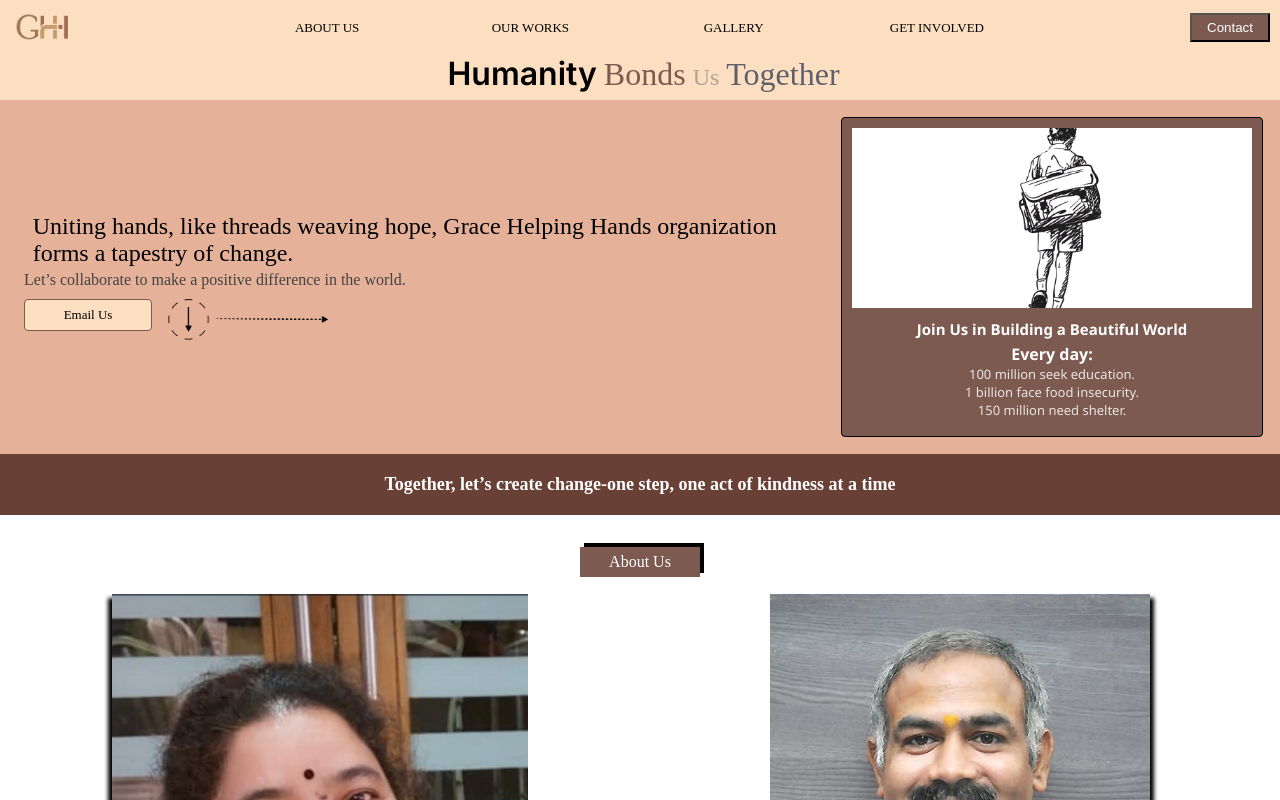
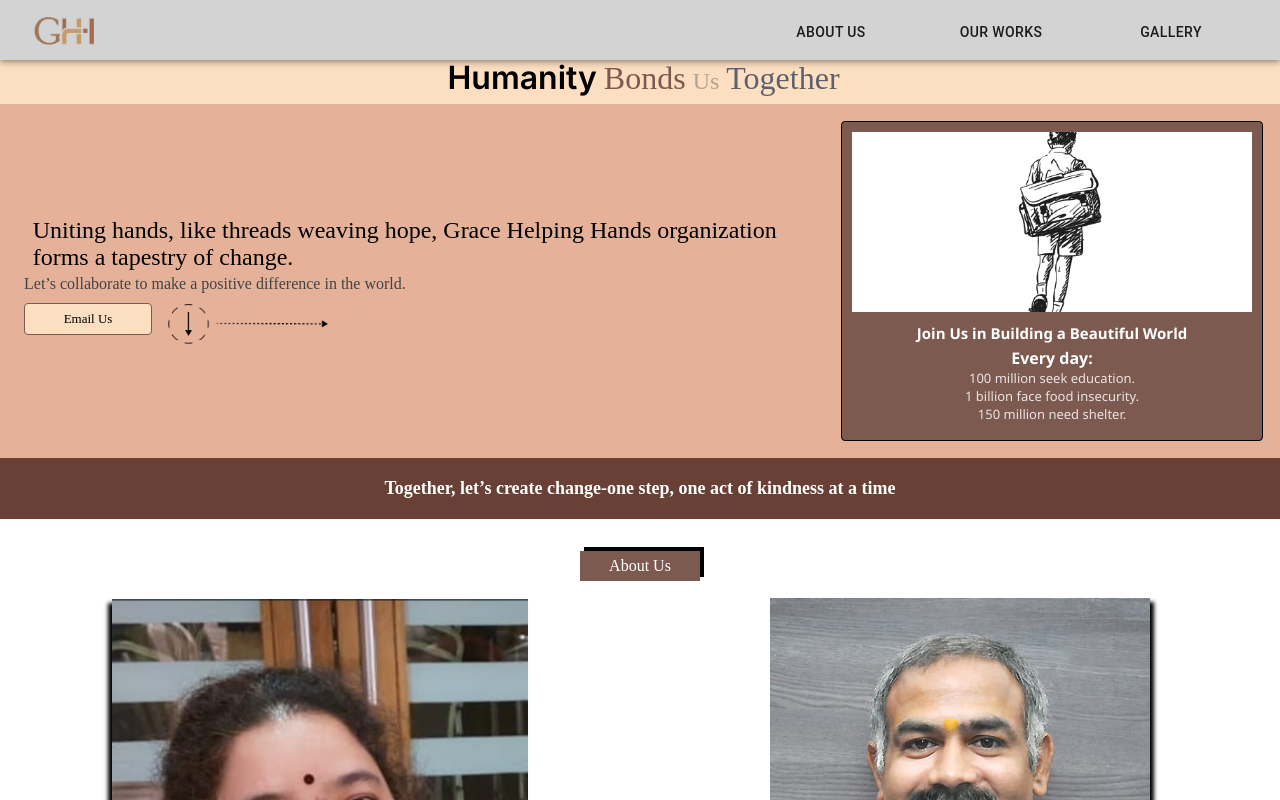
Before and after one commit to darshan1005/GHH-org, a React (Vite) app: page / in a window 1280 px wide. Shown: the top 800 px of the page. Built offline with nearby package versions, Linux system fonts and the light colour scheme; a web font is replaced by a local one.

Commit message:
Navbar-MUI-conversion

```diff
--- a/src/Components/Nav-bar/Nav.jsx
+++ b/src/Components/Nav-bar/Nav.jsx
@@ -1,35 +1,150 @@
-import { useEffect } from 'react';
-import logo from '../../assets/Asset 10@2x.png';
-import logo2 from '../../assets/GHH 9@2x.png';
+import { useEffect, useState } from "react";
+import {
+  AppBar,
+  Toolbar,
+  Button,
+  Container,
+  Box,
+  Menu,
+  MenuItem,
+  Typography,
+} from "@mui/material";
+import logo from "../../assets/Asset 10@2x.png";
+import logo2 from "../../assets/GHH 9@2x.png";
+import MenuOpenIcon from "@mui/icons-material/MenuOpen";
 
 // Import AOS
-import AOS from 'aos';
-import 'aos/dist/aos.css';
+import AOS from "aos";
+import "aos/dist/aos.css";
 
 const Nav = () => {
-    useEffect(() => {
-        AOS.init({ duration: 2000 });
-    }, []);
+  useEffect(() => {
+    AOS.init({ duration: 2000 });
+  }, []);
 
-    return (
-        <div className='nav-title'>
-            <div data-aos='fade-down' data-aos-duration="1000" data-aos-once='true' className="logo-container">
-                <img src={logo} alt="GHH" onError={(e) => { e.target.src = logo2; }} />
-            </div>
-            <div data-aos='fade-down' data-aos-duration="1000" data-aos-once='true' className="nav-list">
-                <ul className="list">
-                    <li className="navs" ><a href="#Aboutus">ABOUT US</a></li>
-                    <li className="navs" ><a href="#Ourwork">OUR WORKS</a></li>
-                    <li className="navs" ><a href="#Gallery">GALLERY</a></li>
-                    <li className="navs" ><a href="#Getinvolved">GET INVOLVED</a></li>
-                </ul>
-            </div>
-            <div data-aos='fade-down' data-aos-duration="1000" data-aos-once='true' className="contact-btn">
-                <a href='#Getinvolved'>
-                    <button className="contact">Contact</button></a>
-            </div>
-        </div>
-    );
+  const [anchorElNav, setAnchorElNav] = useState(null);
+
+  const pages = [
+    { name: "ABOUT US", href: "#Aboutus" },
+    { name: "OUR WORKS", href: "#Ourwork" },
+    { name: "GALLERY", href: "#Gallery" },
+  ];
+
+  const handleOpenNavMenu = (event) => {
+    setAnchorElNav(event.currentTarget);
+  };
+
+  const handleCloseNavMenu = () => {
+    setAnchorElNav(null);
+  };
+
+  return (
+    <AppBar
+      position="sticky"
+      color="default"
+      sx={{
+        backgroundColor: "lightgrey",
+        height: "60px",
+        maxWidth: "100% !important",
+      }}
+    >
+      <Container
+        sx={{ height: "55px", maxWidth: "100% !important", margin: "0px" }}
+      >
+        <Toolbar
+          disableGutters
+          sx={{ height: "50px", maxWidth: "100% !important" }}
+        >
+          {/* Logo */}
+          <Box
+            component="div"
+            data-aos="fade-down"
+            data-aos-duration="1000"
+            data-aos-once="true"
+            sx={{ display: "flex", alignItems: "center", mr: 2 }}
+          >
+            <img
+              src={logo}
+              alt="GHH"
+              onError={(e) => {
+                e.target.src = logo2;
+              }}
+              style={{
+                height: "40px",
+                width: "60px",
+                marginRight: "10px",
+                marginLeft: "10px",
+              }}
+            />
+          </Box>
+
+          {/* Navigation Links for Larger Screens */}
+          <Box
+            component="nav"
+            data-aos="fade-down"
+            data-aos-duration="1000"
+            data-aos-once="true"
+            sx={{
+              flexGrow: 1,
+              display: { xs: "none", md: "flex" },
+              justifyContent: "end",
+              height: "40px",
+              margin: "0px",
+            }}
+          >
+            {pages.map((page, index) => (
+              <Button
+                key={index}
+                href={page.href}
+                color="inherit"
+                sx={{ margin: "0 10px", width: "150px" }}
+              >
+                {page.name}
+              </Button>
+            ))}
+          </Box>
+
+          {/* Mobile Menu */}
+          <Box sx={{ display: { xs: "flex", md: "none" } }}>
+            <Button
+              size="small"
+              aria-label="menu"
+              aria-controls="menu-appbar"
+              aria-haspopup="true"
+              onClick={handleOpenNavMenu}
+              color="inherit"
+              sx={{ display: "flex", justifyContent: "flex-end" }}
+            >
+              <MenuOpenIcon />
+            </Button>
+            <Menu
+              id="menu-appbar"
+              anchorEl={anchorElNav}
+              anchorOrigin={{ vertical: "top", horizontal: "left" }}
+              keepMounted
+              transformOrigin={{ vertical: "top", horizontal: "left" }}
+              open={Boolean(anchorElNav)}
+              onClose={handleCloseNavMenu}
+              sx={{ display: { xs: "block", md: "none" } }}
+            >
+              {pages.map((page, index) => (
+                <MenuItem key={index} onClick={handleCloseNavMenu}>
+                  <Typography textAlign="center">
+                    <a
+                      href={page.href}
+                      style={{ textDecoration: "none", color: "inherit" }}
+                    >
+                      {page.name}
+                    </a>
+                  </Typography>
+                </MenuItem>
+              ))}
+            </Menu>
+          </Box>
+        </Toolbar>
+      </Container>
+    </AppBar>
+  );
 };
 
 export default Nav;
```
Also changed, not shown: package.json (+4 -4 lines), 1 other file (tests, documents, lock files or other folders).
